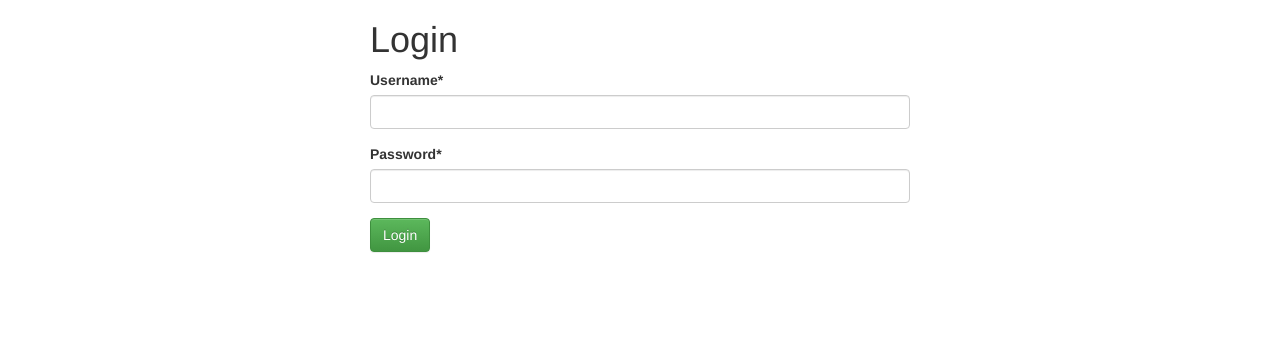
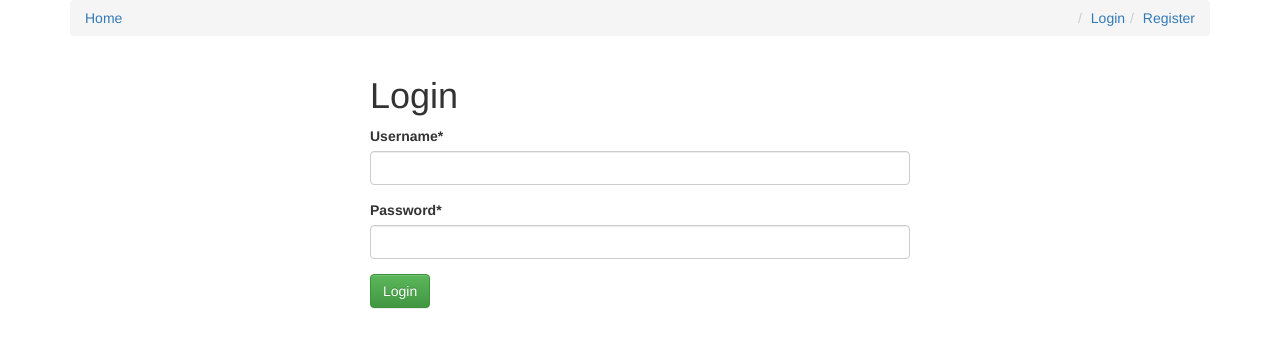
Before and after one commit to SoyLuisNieves/ApiBlogDjango, a Django app: page /login/ in a window 1280 px wide. Shown: the top 348 px of the page. Run offline with Django 3.2, Linux system fonts and the light colour scheme; some libraries are stand-ins or nearby versions.

Commit message:
Navigation with breadcrumbs

```diff
--- a/accounts/views.py
+++ b/accounts/views.py
@@ -53,4 +53,4 @@ def register_view(request):
 
 def logout_view(request):
     logout(request)
-    return render(request, "form.html", {})
+    return redirect("/")
--- a/templates/base.html
+++ b/templates/base.html
@@ -26,9 +26,18 @@
     {% include "messages_display.html" %}
 
     <div class="container">
-      {% block content %}
-
-      {% endblock content %}
+      <ul class="breadcrumb">
+        <li><a href='{% url "posts:list" %}'>Home</a></li>
+        {% block post_detail_link %}
+        {% endblock %}
+        {% if request.user.is_authenticated %}
+        <li class="pull-right"><a href='{% url "logout" %}'>Logout</a></li>
+        {% else %}
+        <li class="pull-right"><a href='{% url "register" %}'>Register</a></li>
+        <li class="pull-right"><a href='{% url "login" %}'>Login</a></li>
+        {% endif %}
+      </ul>
+      {% block content %} {% endblock content %}
     </div>
 
     <script src="https://code.jquery.com/jquery-1.12.2.min.js"></script>
```
Also changed, not shown: db.sqlite3.
